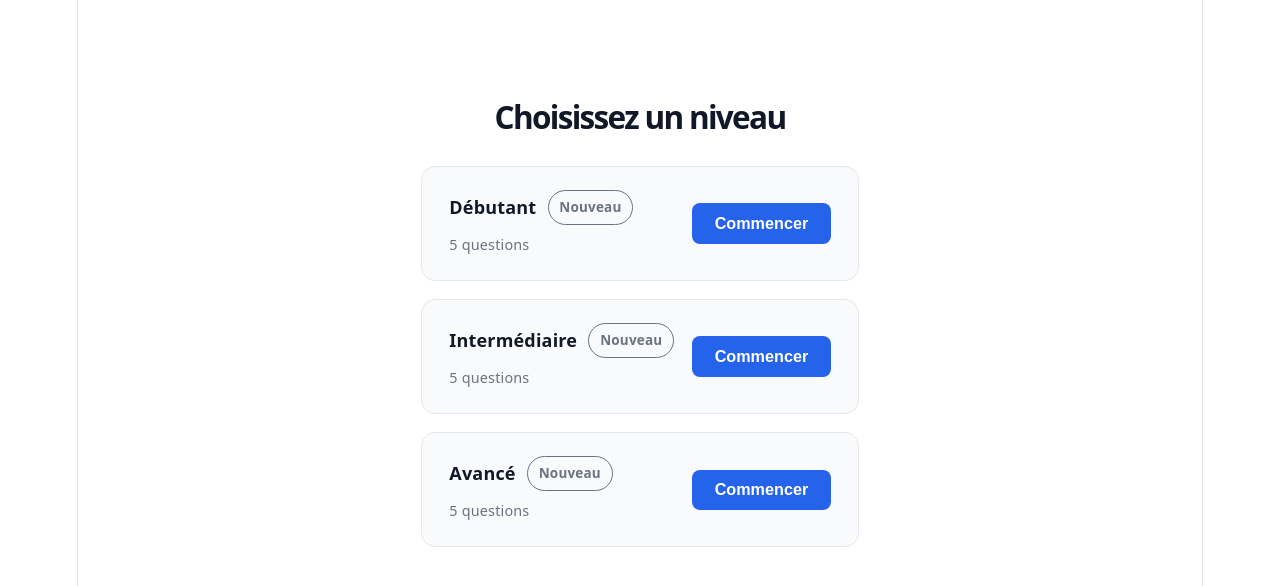
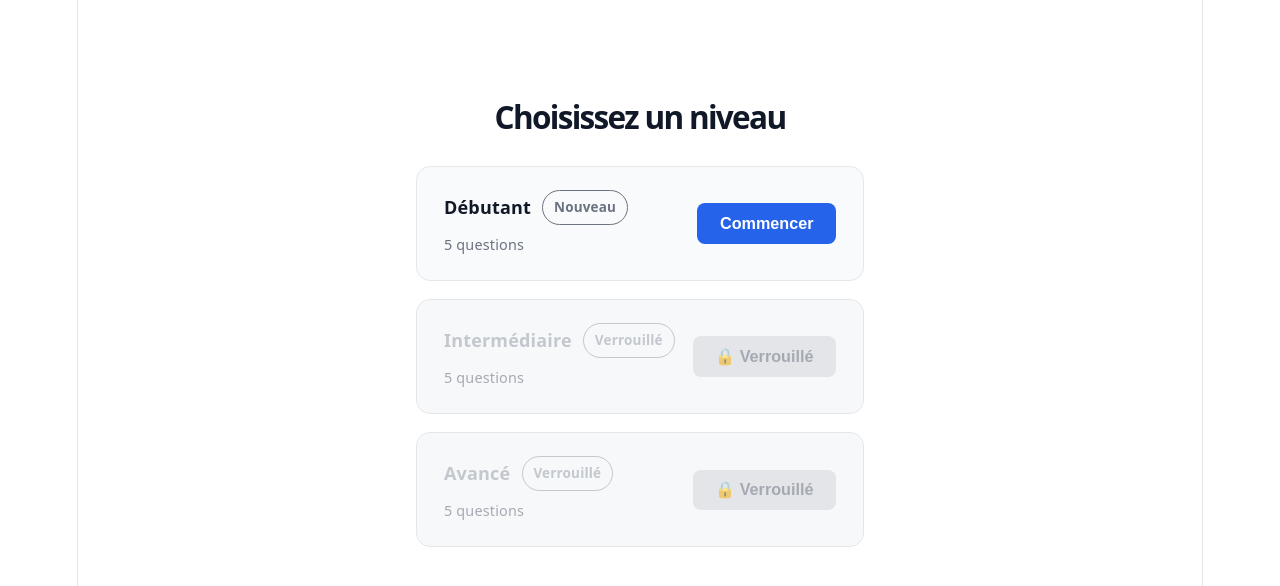
Before and after one commit to liabra/vibebug, a React (Vite) app: page /levels in a window 1280 px wide. Shown: the top 586 px of the page. Built offline with nearby package versions, Linux system fonts and the light colour scheme.

Commit message:
Add level locking system with progressive unlock logic

```diff
--- a/src/components/LevelCard.jsx
+++ b/src/components/LevelCard.jsx
@@ -1,27 +1,28 @@
 const STATUS = {
-  new:       { label: 'Nouveau',   color: '#6b7280', bg: '#f9fafb', border: '#e5e7eb' },
-  inProgress:{ label: 'En cours', color: '#d97706', bg: '#fffbeb', border: '#fcd34d' },
-  done:      { label: 'Terminé',  color: '#16a34a', bg: '#f0fdf4', border: '#86efac' },
+  locked:    { label: 'Verrouillé', color: '#9ca3af', bg: '#f3f4f6', border: '#d1d5db' },
+  new:       { label: 'Nouveau',    color: '#6b7280', bg: '#f9fafb', border: '#e5e7eb' },
+  inProgress:{ label: 'En cours',  color: '#d97706', bg: '#fffbeb', border: '#fcd34d' },
+  done:      { label: 'Terminé',   color: '#16a34a', bg: '#f0fdf4', border: '#86efac' },
 }
 
-export default function LevelCard({ id, title, total, saved, onStart }) {
-  const status = !saved ? 'new' : saved.completed ? 'done' : 'inProgress'
+export default function LevelCard({ id, title, total, saved, locked, onStart }) {
+  const status = locked ? 'locked' : !saved ? 'new' : saved.completed ? 'done' : 'inProgress'
   const theme = STATUS[status]
 
-  const btnLabel = status === 'new' ? 'Commencer' : status === 'done' ? 'Rejouer' : 'Continuer'
+  const btnLabel = locked ? '🔒 Verrouillé' : status === 'new' ? 'Commencer' : status === 'done' ? 'Rejouer' : 'Continuer'
 
   return (
-    <div style={{ ...styles.card, background: theme.bg, borderColor: theme.border }}>
+    <div style={{ ...styles.card, background: theme.bg, borderColor: theme.border, opacity: locked ? 0.6 : 1 }}>
       <div style={styles.left}>
         <div style={styles.top}>
-          <span style={styles.title}>{title}</span>
+          <span style={{ ...styles.title, color: locked ? '#9ca3af' : '#111827' }}>{title}</span>
           <span style={{ ...styles.badge, color: theme.color, background: theme.bg, borderColor: theme.color }}>
             {theme.label}
           </span>
         </div>
         <div style={styles.meta}>
           <span style={styles.metaItem}>{total} questions</span>
-          {saved?.xp > 0 && (
+          {!locked && saved?.xp > 0 && (
             <span style={styles.xp}>⚡ {saved.xp} XP</span>
           )}
           {status === 'inProgress' && saved?.currentIndex != null && (
@@ -36,7 +37,11 @@ export default function LevelCard({ id, title, total, saved, onStart }) {
           )}
         </div>
       </div>
-      <button onClick={() => onStart(id)} style={styles.btn}>
+      <button
+        onClick={() => onStart(id)}
+        disabled={locked}
+        style={{ ...styles.btn, ...(locked ? styles.btnLocked : {}) }}
+      >
         {btnLabel}
       </button>
     </div>
@@ -104,4 +109,9 @@ const styles = {
     cursor: 'pointer',
     whiteSpace: 'nowrap',
   },
+  btnLocked: {
+    background: '#d1d5db',
+    color: '#6b7280',
+    cursor: 'not-allowed',
+  },
 }
--- a/src/pages/LevelsPage.jsx
+++ b/src/pages/LevelsPage.jsx
@@ -8,8 +8,16 @@ function getSaved(levelId) {
 
 export default function LevelsPage() {
   const navigate = useNavigate()
+  const levelEntries = Object.entries(bashChallenges)
 
-  function handleStart(levelId) {
+  function isLocked(index) {
+    if (index === 0) return false
+    const prevId = levelEntries[index - 1][0]
+    return !getSaved(prevId)?.completed
+  }
+
+  function handleStart(levelId, locked) {
+    if (locked) return
     const saved = getSaved(levelId)
     if (saved?.completed) {
       localStorage.removeItem(`vibebug_${levelId}`)
@@ -21,16 +29,20 @@ export default function LevelsPage() {
     <div style={styles.container}>
       <h1 style={styles.heading}>Choisissez un niveau</h1>
       <div style={styles.grid}>
-        {Object.entries(bashChallenges).map(([id, level]) => (
+        {levelEntries.map(([id, level], index) => {
+          const locked = isLocked(index)
+          return (
             <LevelCard
               key={id}
               id={id}
               title={level.title}
               total={level.challenges.length}
               saved={getSaved(id)}
-            onStart={handleStart}
+              locked={locked}
+              onStart={(levelId) => handleStart(levelId, locked)}
             />
-        ))}
+          )
+        })}
       </div>
     </div>
   )
```
Lines whose indentation alone changed are shown as unchanged.
